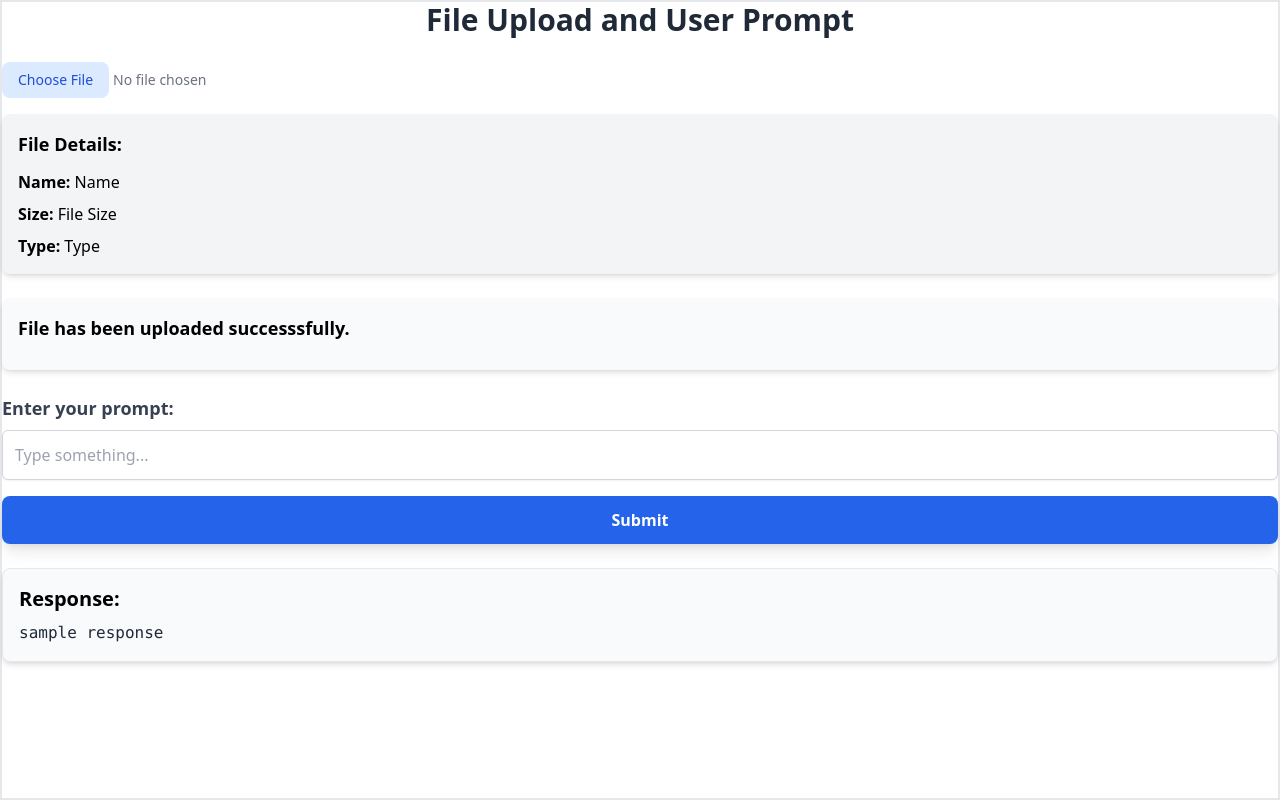
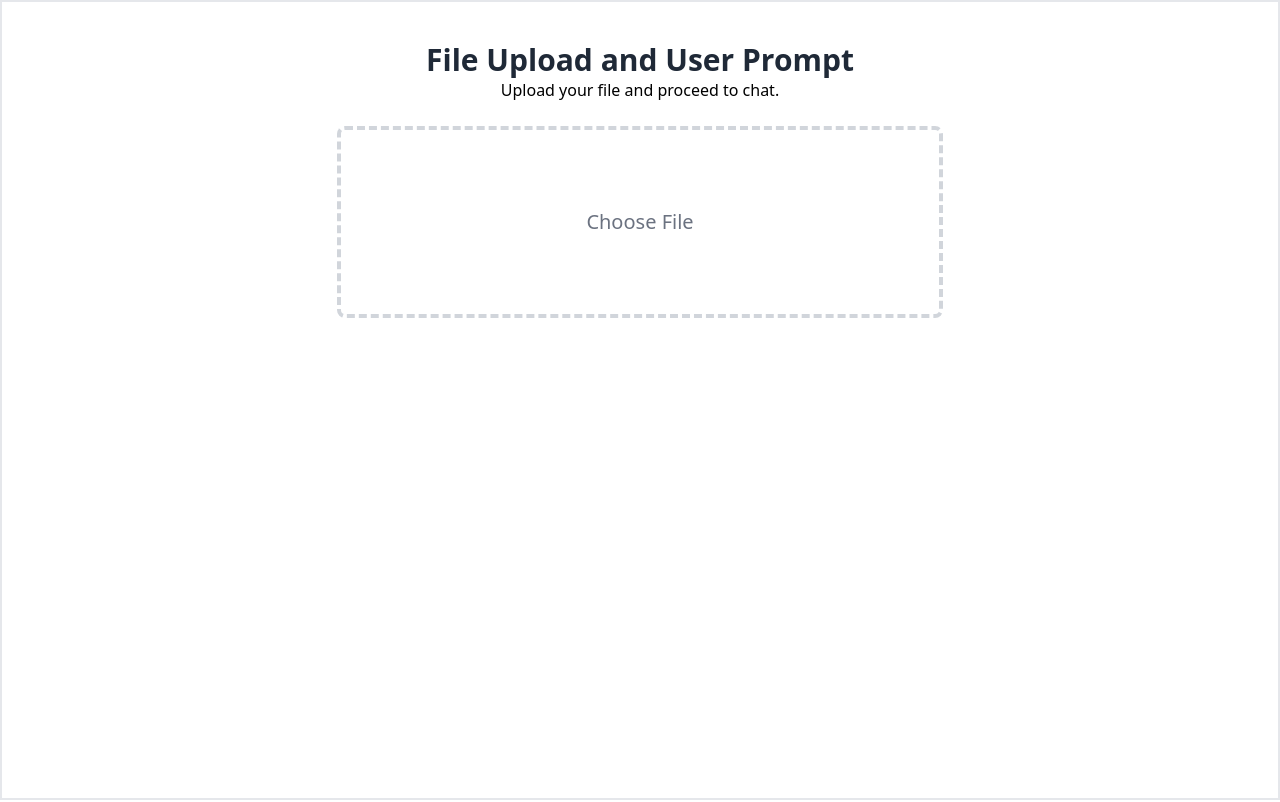
Before and after one commit to code-rohitr/DriveX, a Next.js app: page / in a window 1280 px wide. Built offline with nearby package versions, Linux system fonts and the light colour scheme.

Commit message:
Style: change UI, component placement

```diff
--- a/app/Components/FileUpload.jsx
+++ b/app/Components/FileUpload.jsx
@@ -1,39 +1,99 @@
-import React from 'react'
+"use client"
+
+import React, { useState } from "react";
 
 function FileUpload() {
+  // State to track if a file is selected
+  const [fileSelected, setFileSelected] = useState(false);
+  const [fileDetails, setFileDetails] = useState({
+    name: '',
+    size: '',
+    type: ''
+  });
+
+  // Handle file change
+  const handleFileChange = (e) => {
+    const file = e.target.files[0];
+    if (file) {
+      setFileSelected(true);
+      setFileDetails({
+        name: file.name,
+        size: (file.size / 1024).toFixed(2) + ' KB',
+        type: file.type,
+      });
+    }
+  };
+
   return (
-    <div>
-        <h1 className="text-3xl font-bold text-center text-gray-800 mb-6">
+    <div className="flex flex-col h-screen w-1/2 mx-auto">
+      <div className="flex items-center justify-center flex-col mt-10">
+        <h1 className="text-3xl font-bold text-center text-gray-800">
           File Upload and User Prompt
         </h1>
+        <p>Upload your file and proceed to chat.</p>
+      </div>
 
-      <div className="mb-4">
+      <div className="flex-1 overflow-auto px-4 py-6">
+        {/* Show Choose File button or the rest of the components */}
+        {!fileSelected ? (
+          <div className="flex justify-center items-center h-48 border-4 border-dashed border-gray-300 rounded-lg">
             <input
               type="file"
-          className="block w-full text-sm text-gray-500 file:py-2 file:px-4 file:rounded-lg file:border-0 file:bg-blue-100 file:text-blue-700 hover:file:bg-blue-200"
+              onChange={handleFileChange}
+              className="hidden"
+              id="file-upload"
             />
+            <label
+              htmlFor="file-upload"
+              className="text-xl text-gray-500 cursor-pointer"
+            >
+              Choose File
+            </label>
           </div>
-
-
+        ) : (
+          <>
+            {/* File details */}
+            <div className="mb-4">
               <div className="bg-gray-100 p-4 rounded-lg shadow-md mb-6">
                 <h3 className="font-semibold text-lg mb-3">File Details:</h3>
                 <ul className="space-y-2">
-            <li><strong>Name:</strong> Name </li>
-            <li><strong>Size:</strong> File Size </li>
-            <li><strong>Type:</strong> Type </li>
+                  <li>
+                    <strong>Name:</strong> {fileDetails.name}
+                  </li>
+                  <li>
+                    <strong>Size:</strong> {fileDetails.size}
+                  </li>
+                  <li>
+                    <strong>Type:</strong> {fileDetails.type}
+                  </li>
                 </ul>
               </div>
 
-
-
+              {/* Success message */}
               <div className="bg-gray-50 p-4 rounded-lg shadow-md mb-6">
-          <h3 className="font-semibold text-lg mb-3">File has been uploaded successsfully.</h3>
-          {/* <pre className="text-gray-800 w-full text-wrap">{excelData}</pre> */}
+                <h3 className="font-semibold text-lg mb-3">
+                  File has been uploaded successfully.
+                </h3>
               </div>
 
+              {/* Response Section */}
+              <div className="mt-6 p-4 bg-gray-50 border rounded-lg shadow-md">
+                <h3 className="font-semibold text-xl mb-2">Response:</h3>
+                <pre className="text-gray-800 w-full text-wrap">sample response</pre>
+              </div>
+            </div>
+          </>
+        )}
+      </div>
 
+      {/* Prompt input and Submit button fixed at the bottom (only shown after file is uploaded) */}
+      {fileSelected && (
+        <div className="fixed bottom-0 left-[50%] translate-x-[-50%] w-1/2 bg-gray-50 p-4 border-t rounded-lg shadow-md">
           <div className="mb-4">
-        <label htmlFor="prompt" className="block text-lg font-semibold text-gray-700">
+            <label
+              htmlFor="prompt"
+              className="block text-lg font-semibold text-gray-700"
+            >
               Enter your prompt:
             </label>
             <input
@@ -44,20 +104,13 @@ function FileUpload() {
             />
           </div>
 
-      <button
-        className="w-full py-3 bg-blue-600 text-white font-semibold rounded-lg shadow-lg hover:bg-blue-700 focus:outline-none focus:ring-2 focus:ring-blue-500 disabled:bg-blue-300"
-      > Submit
+          <button className="w-full py-3 bg-blue-600 text-white font-semibold rounded-lg shadow-lg hover:bg-blue-700 focus:outline-none focus:ring-2 focus:ring-blue-500 disabled:bg-blue-300">
+            Submit
           </button>
-
-
-        <div className="mt-6 p-4 bg-gray-50 border rounded-lg shadow-md">
-          <h3 className="font-semibold text-xl mb-2">Response:</h3>
-          <pre className="text-gray-800 w-full text-wrap">sample response</pre>
         </div>
-
-
+      )}
     </div>
-  )
+  );
 }
 
-export default FileUpload
+export default FileUpload;
```
Lines whose indentation alone changed are shown as unchanged.
